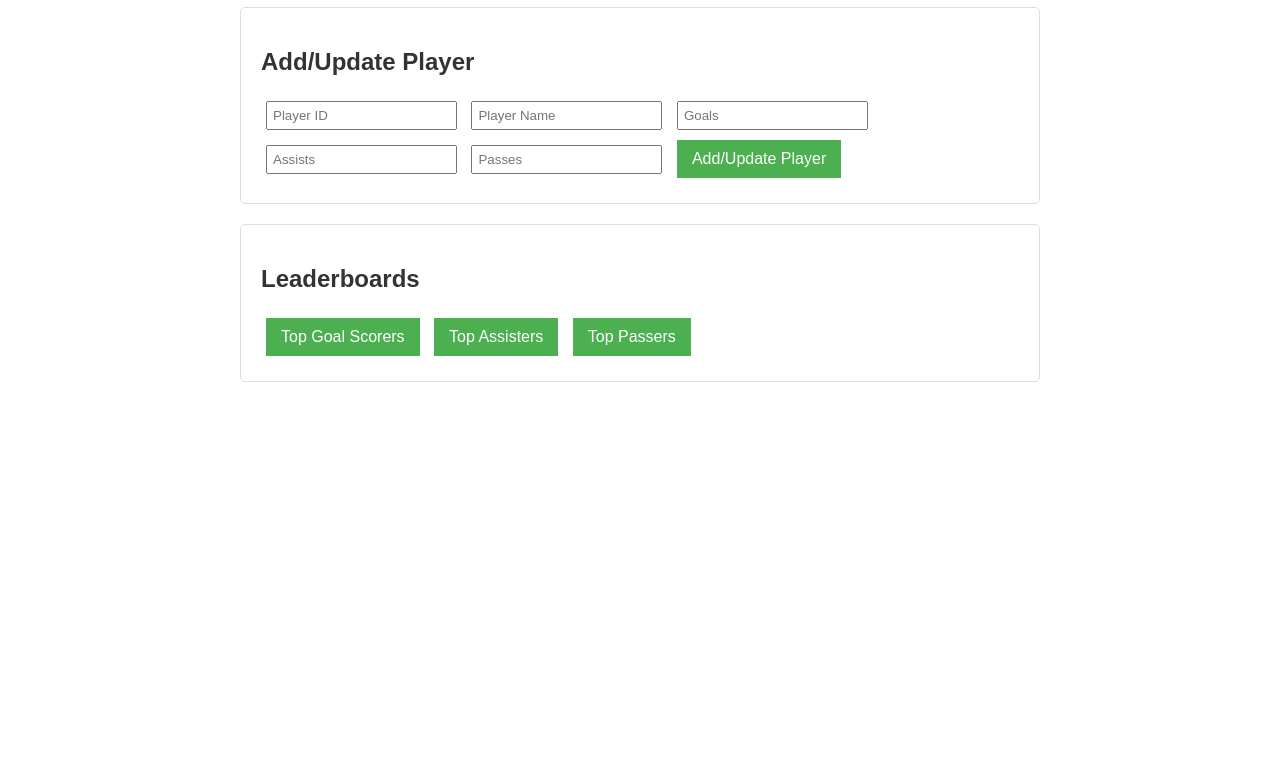
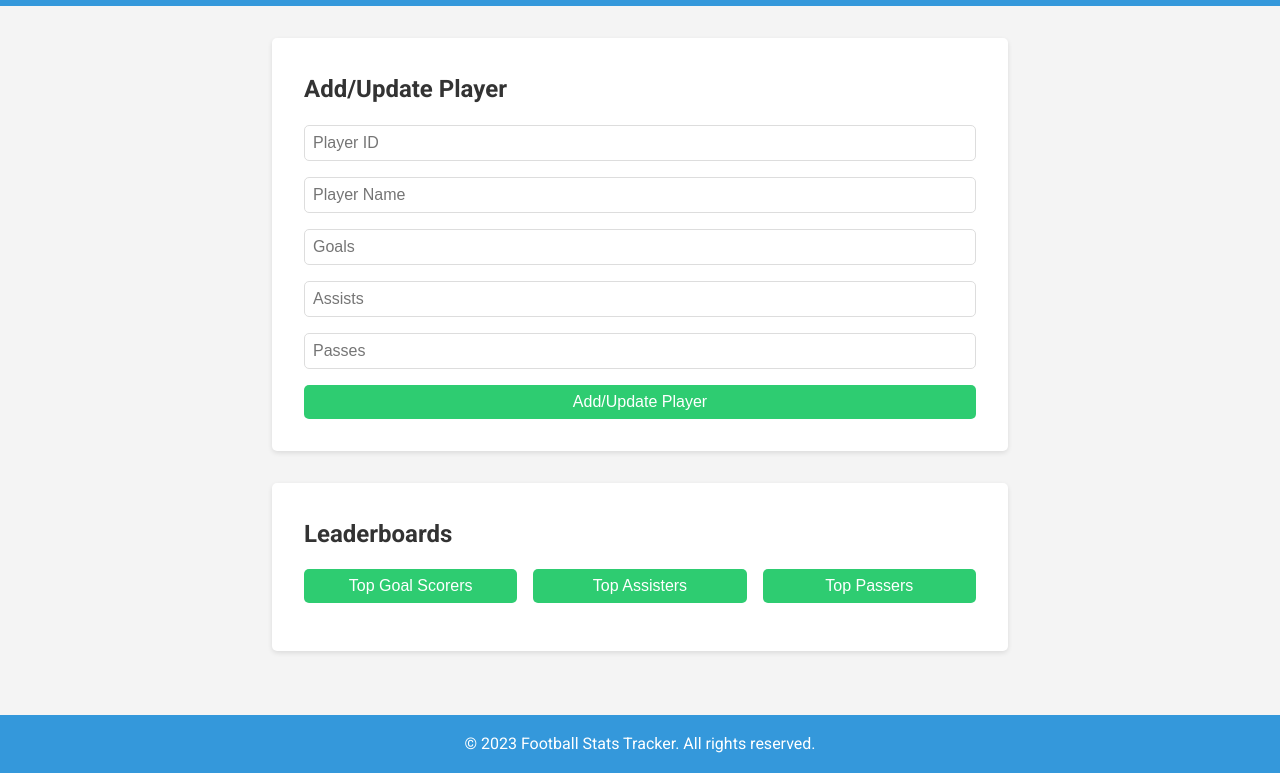
Before and after one commit to Caffeine-Gallery/statkick-0192538602d9, a website built with Vite: page frontend/index.html in a window 1280 px wide. Shown: the part 93-866 px from the top of the page. Before the commit the page ends 800 px from the top, so only its background shows below. Built offline with nearby package versions, Linux system fonts and the light colour scheme; what @dfinity/agent would draw is missing.

Commit message:
0192538a-9bfa-7ff9-94da-d74e60de7ef7

```diff
--- a/frontend/index.css
+++ b/frontend/index.css
@@ -1,49 +1,98 @@
+:root {
+    --primary-color: #3498db;
+    --secondary-color: #2ecc71;
+    --background-color: #f4f4f4;
+    --text-color: #333;
+    --border-radius: 5px;
+}
+
+* {
+    box-sizing: border-box;
+    margin: 0;
+    padding: 0;
+}
+
 body {
-    font-family: Arial, sans-serif;
+    font-family: 'Roboto', sans-serif;
+    line-height: 1.6;
+    color: var(--text-color);
+    background-color: var(--background-color);
+}
+
+header {
+    background-color: var(--primary-color);
+    color: white;
+    text-align: center;
+    padding: 1rem;
+}
+
+main {
     max-width: 800px;
     margin: 0 auto;
-    padding: 20px;
+    padding: 2rem;
 }
 
 h1, h2 {
-    color: #333;
+    margin-bottom: 1rem;
+}
+
+section {
+    background-color: white;
+    border-radius: var(--border-radius);
+    padding: 2rem;
+    margin-bottom: 2rem;
+    box-shadow: 0 2px 5px rgba(0, 0, 0, 0.1);
+}
+
+form {
+    display: grid;
+    gap: 1rem;
 }
 
 input, button {
-    margin: 5px;
-    padding: 5px;
+    width: 100%;
+    padding: 0.5rem;
+    border: 1px solid #ddd;
+    border-radius: var(--border-radius);
+    font-size: 1rem;
 }
 
 button {
     cursor: pointer;
-    background-color: #4CAF50;
+    background-color: var(--secondary-color);
     color: white;
     border: none;
-    padding: 10px 15px;
-    text-align: center;
-    text-decoration: none;
-    display: inline-block;
-    font-size: 16px;
+    transition: background-color 0.3s ease;
 }
 
 button:hover {
-    background-color: #45a049;
+    background-color: #27ae60;
+}
+
+.leaderboard-controls {
+    display: flex;
+    gap: 1rem;
+    margin-bottom: 1rem;
+}
+
+.leaderboard-btn {
+    flex: 1;
 }
 
 table {
     width: 100%;
     border-collapse: collapse;
-    margin-top: 20px;
+    margin-top: 1rem;
 }
 
 th, td {
-    border: 1px solid #ddd;
-    padding: 8px;
     text-align: left;
+    padding: 0.5rem;
+    border-bottom: 1px solid #ddd;
 }
 
 th {
-    background-color: #4CAF50;
+    background-color: var(--primary-color);
     color: white;
 }
 
@@ -51,13 +100,19 @@ tr:nth-child(even) {
     background-color: #f2f2f2;
 }
 
-#add-player, #leaderboards {
-    margin-top: 20px;
-    border: 1px solid #ddd;
-    padding: 20px;
-    border-radius: 5px;
+footer {
+    text-align: center;
+    padding: 1rem;
+    background-color: var(--primary-color);
+    color: white;
 }
 
-.leaderboard-btn.active {
-    background-color: #45a049;
+@media (max-width: 600px) {
+    main {
+        padding: 1rem;
+    }
+
+    .leaderboard-controls {
+        flex-direction: column;
+    }
 }
--- a/frontend/index.html
+++ b/frontend/index.html
@@ -4,28 +4,41 @@
     <meta charset="UTF-8">
     <meta name="viewport" content="width=device-width, initial-scale=1.0">
     <title>Football Stats Tracker</title>
+    <link rel="stylesheet" href="https://fonts.googleapis.com/css2?family=Roboto:wght@300;400;700&display=swap">
     <link rel="stylesheet" href="index.css">
 </head>
 <body>
+    <header>
         <h1>Football Stats Tracker</h1>
+    </header>
 
-    <div id="add-player">
+    <main>
+        <section id="add-player">
             <h2>Add/Update Player</h2>
-        <input type="text" id="player-id" placeholder="Player ID">
-        <input type="text" id="player-name" placeholder="Player Name">
-        <input type="number" id="player-goals" placeholder="Goals">
-        <input type="number" id="player-assists" placeholder="Assists">
-        <input type="number" id="player-passes" placeholder="Passes">
-        <button id="add-update-btn">Add/Update Player</button>
-    </div>
+            <form id="player-form">
+                <input type="text" id="player-id" placeholder="Player ID" required>
+                <input type="text" id="player-name" placeholder="Player Name" required>
+                <input type="number" id="player-goals" placeholder="Goals" required>
+                <input type="number" id="player-assists" placeholder="Assists" required>
+                <input type="number" id="player-passes" placeholder="Passes" required>
+                <button type="submit" id="add-update-btn">Add/Update Player</button>
+            </form>
+        </section>
 
-    <div id="leaderboards">
+        <section id="leaderboards">
             <h2>Leaderboards</h2>
+            <div class="leaderboard-controls">
                 <button class="leaderboard-btn" data-stat="goals">Top Goal Scorers</button>
                 <button class="leaderboard-btn" data-stat="assists">Top Assisters</button>
                 <button class="leaderboard-btn" data-stat="passes">Top Passers</button>
+            </div>
             <div id="leaderboard-results"></div>
-    </div>
+        </section>
+    </main>
+
+    <footer>
+        <p>&copy; 2023 Football Stats Tracker. All rights reserved.</p>
+    </footer>
 
     <script type="module" src="index.js"></script>
 </body>
--- a/frontend/index.js
+++ b/frontend/index.js
@@ -1,10 +1,11 @@
 import { backend } from 'declarations/backend';
 
-const addUpdateBtn = document.getElementById('add-update-btn');
+const playerForm = document.getElementById('player-form');
 const leaderboardBtns = document.querySelectorAll('.leaderboard-btn');
 const leaderboardResults = document.getElementById('leaderboard-results');
 
-addUpdateBtn.addEventListener('click', async () => {
+playerForm.addEventListener('submit', async (e) => {
+    e.preventDefault();
     const id = document.getElementById('player-id');
     const name = document.getElementById('player-name');
     const goals = document.getElementById('player-goals');
@@ -22,11 +23,7 @@ addUpdateBtn.addEventListener('click', async () => {
         alert('Player added/updated successfully!');
 
         // Reset form fields
-        id.value = '';
-        name.value = '';
-        goals.value = '';
-        assists.value = '';
-        passes.value = '';
+        playerForm.reset();
     } catch (error) {
         console.error('Error adding/updating player:', error);
         alert('Error adding/updating player. Please try again.');
@@ -35,6 +32,8 @@ addUpdateBtn.addEventListener('click', async () => {
 
 leaderboardBtns.forEach(btn => {
     btn.addEventListener('click', async () => {
+        leaderboardBtns.forEach(b => b.classList.remove('active'));
+        btn.classList.add('active');
         const stat = btn.dataset.stat;
         try {
             const topPlayers = await backend.getTopPlayers(stat, 5);
@@ -48,9 +47,9 @@ leaderboardBtns.forEach(btn => {
 
 function displayLeaderboard(players, stat) {
     let html = `<h3>Top 5 ${stat.charAt(0).toUpperCase() + stat.slice(1)}</h3>`;
-    html += '<table><tr><th>Name</th><th>Value</th></tr>';
-    players.forEach(player => {
-        html += `<tr><td>${player.name}</td><td>${player[stat]}</td></tr>`;
+    html += '<table><tr><th>Rank</th><th>Name</th><th>Value</th></tr>';
+    players.forEach((player, index) => {
+        html += `<tr><td>${index + 1}</td><td>${player.name}</td><td>${player[stat]}</td></tr>`;
     });
     html += '</table>';
     leaderboardResults.innerHTML = html;
```
Lines whose indentation alone changed are shown as unchanged.
